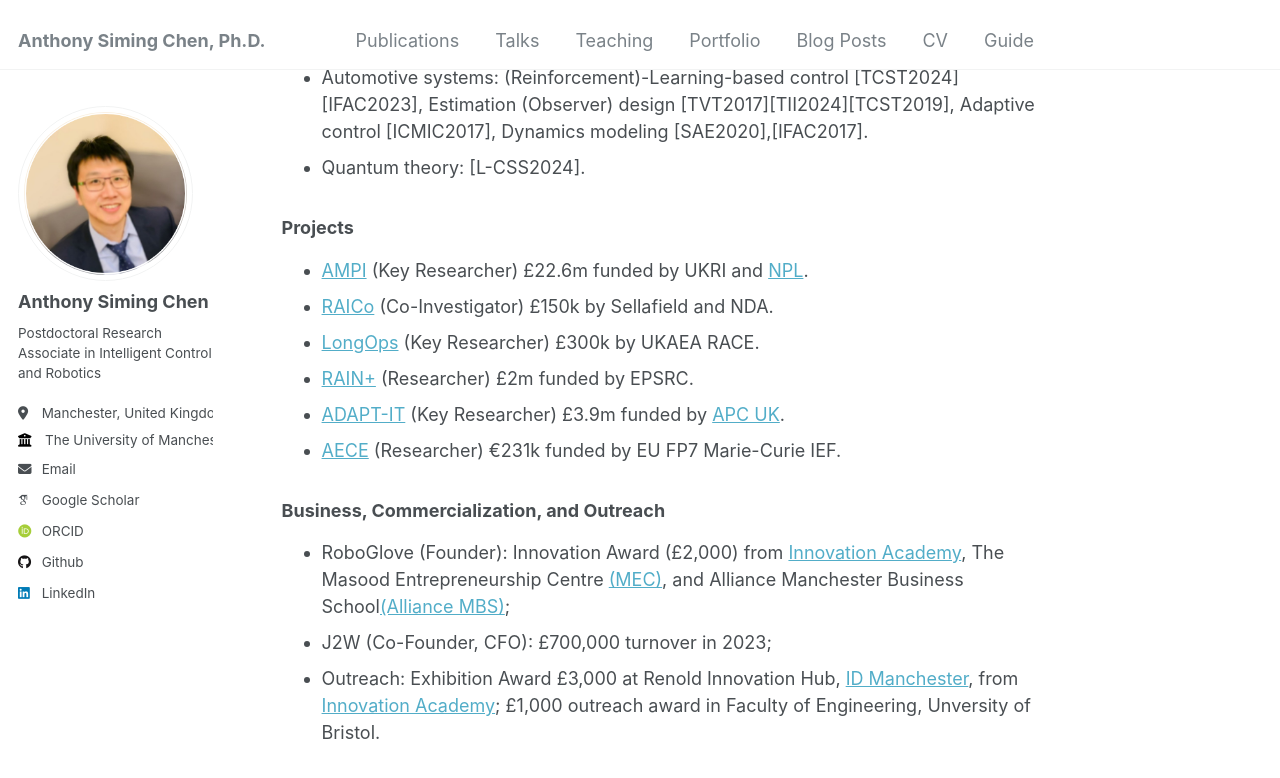
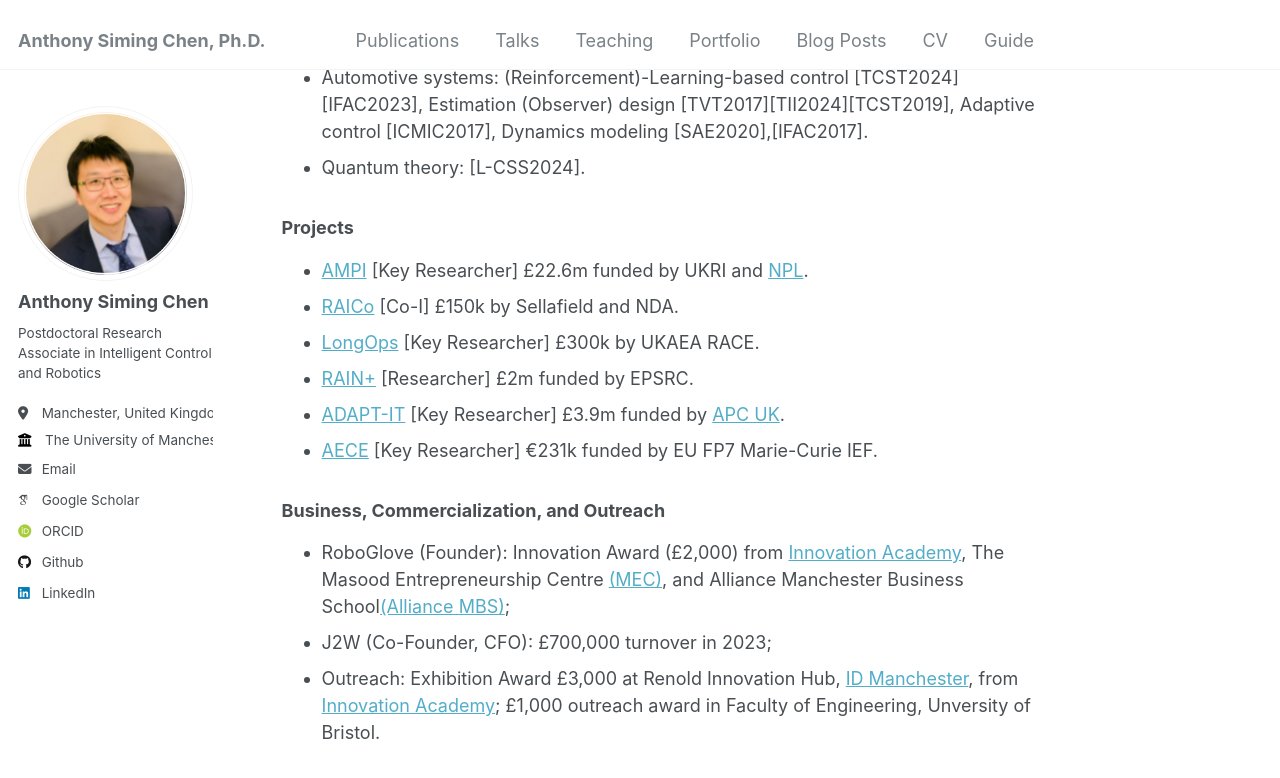
Before and after one commit to Anthony-S-Chen/Anthony-S-Chen.github.io, a Jekyll site: the page built from _pages/about.md, in a window 1280 px wide and 900 px high, scrolled down 671 px. Shown: the top 778 px of the window. Built offline with Jekyll 4.4.1, drawn with Linux system fonts in a browser that asks for light colours; some web fonts are replaced.

Commit message:
Update about.md

```diff
--- a/_pages/about.md
+++ b/_pages/about.md
@@ -23,12 +23,12 @@ My research interests focus on intelligent control and robotics. I have been dev
 
 
 ### Projects
-- [AMPI](https://www.manchester.ac.uk/about/news/north-west-england-primed-to-become-advanced-manufacturing-hub-with-new-government-funding/) (Key Researcher) £22.6m funded by UKRI and [NPL](https://www.npl.co.uk/).
-- [RAICo](https://www.gov.uk/government/news/new-robotics-hub-opens-in-west-cumbria) (Co-Investigator) £150k by Sellafield and NDA.
-- [LongOps](https://race.ukaea.uk/programmes/longops/) (Key Researcher) £300k by UKAEA RACE.
-- [RAIN+](https://rainhub.org.uk/) (Researcher) £2m funded by EPSRC.
-- [ADAPT-IT](https://www.apcuk.co.uk/impact/funded-projects/westfield-adapt/) (Key Researcher) £3.9m funded by [APC UK](https://www.apcuk.co.uk/).
-- [AECE](https://cordis.europa.eu/project/id/625531) (Researcher) €231k funded by EU FP7 Marie-Curie IEF.
+- [AMPI](https://www.manchester.ac.uk/about/news/north-west-england-primed-to-become-advanced-manufacturing-hub-with-new-government-funding/) [Key Researcher] £22.6m funded by UKRI and [NPL](https://www.npl.co.uk/).
+- [RAICo](https://www.gov.uk/government/news/new-robotics-hub-opens-in-west-cumbria) [Co-I] £150k by Sellafield and NDA.
+- [LongOps](https://race.ukaea.uk/programmes/longops/) [Key Researcher] £300k by UKAEA RACE.
+- [RAIN+](https://rainhub.org.uk/) [Researcher] £2m funded by EPSRC.
+- [ADAPT-IT](https://www.apcuk.co.uk/impact/funded-projects/westfield-adapt/) [Key Researcher] £3.9m funded by [APC UK](https://www.apcuk.co.uk/).
+- [AECE](https://cordis.europa.eu/project/id/625531) [Key Researcher] €231k funded by EU FP7 Marie-Curie IEF.
 
 ### Business, Commercialization, and Outreach
 - RoboGlove (Founder): Innovation Award (£2,000) from [Innovation Academy](https://www.linkedin.com/in/uom-innovation-academy/?originalSubdomain=uk), The Masood Entrepreneurship Centre [(MEC)](https://www.entrepreneurship.manchester.ac.uk/), and Alliance Manchester Business School[(Alliance MBS)](https://www.alliancembs.manchester.ac.uk/);
```
